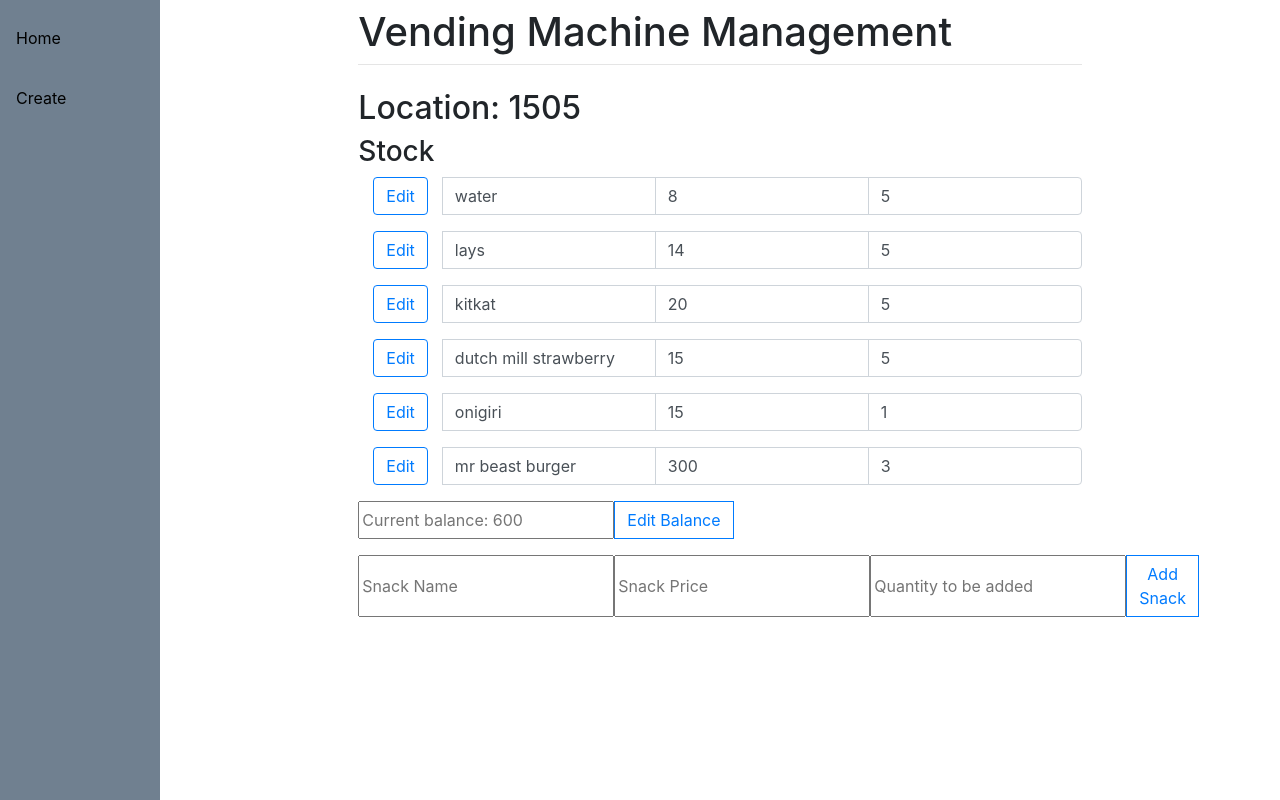
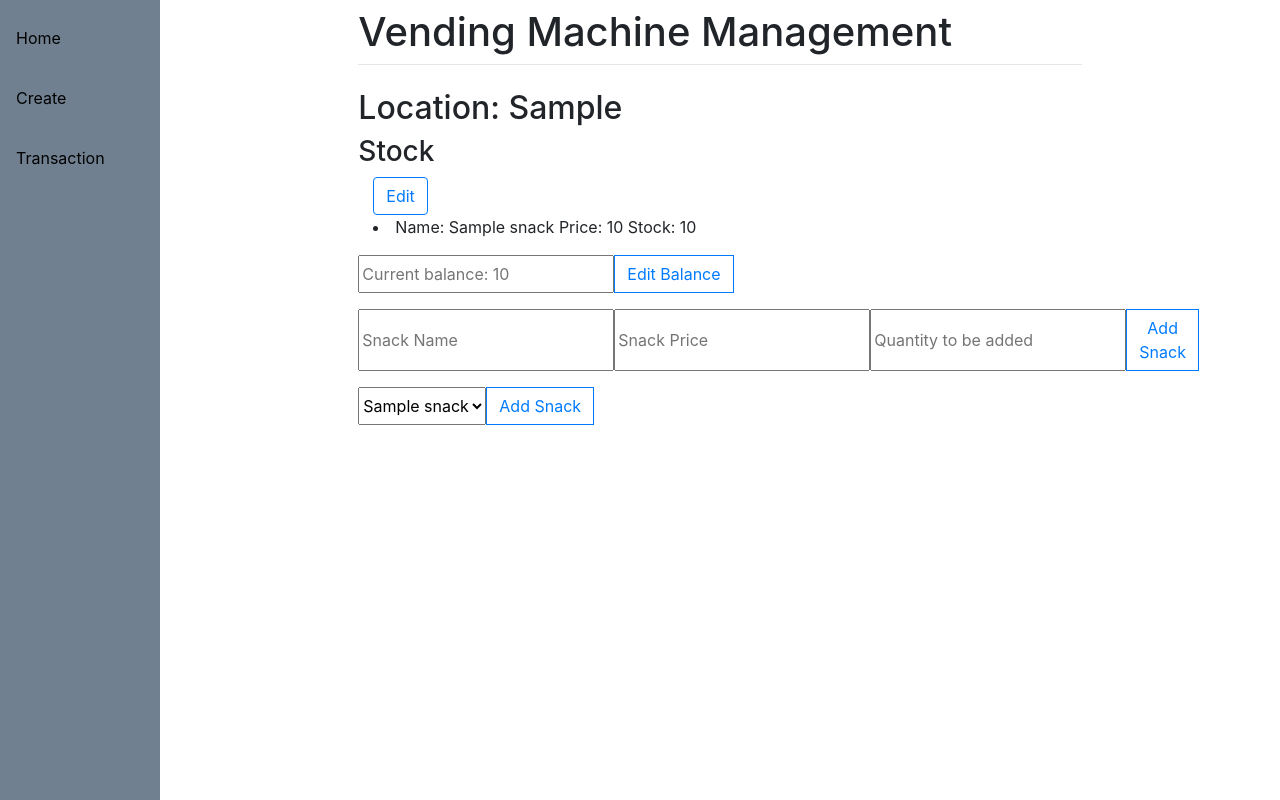
Before and after one commit to frediej/VendMachine, a Django app: template vending/templates/vending/vendingMachine.html in a window 1280 px wide. Run offline with Django 4.2, Linux system fonts and the light colour scheme; the template is opened without the code that fills it: values that come from a table or form of the project are taken from there, others are empty; data comes from the database, SQL or seed files in the repository; tables that the repository leaves empty hold one stand-in row (values such as "Sample post").

Commit message:
had to fix migrations, edited models for db normalization

```diff
--- a/vending/admin.py
+++ b/vending/admin.py
@@ -1,6 +1,7 @@
 from django.contrib import admin
-from .models import VendingMachine, Snacks
+from .models import VendingMachine, Snacks, Stock
 
 # Register your models here.
 admin.site.register(VendingMachine)
 admin.site.register(Snacks)
+admin.site.register(Stock)
--- a/vending/models.py
+++ b/vending/models.py
@@ -15,10 +15,20 @@ class VendingMachine(models.Model):
         return self.location
 
 class Snacks(models.Model):
-    vending_machine = models.ForeignKey(VendingMachine, on_delete=models.CASCADE)
+    # vending_machine = models.ForeignKey(VendingMachine, on_delete=models.CASCADE)
     name = models.CharField(max_length=200)
     price = models.IntegerField()
-    quantity = models.IntegerField()
+    totalQuantity = models.IntegerField()
+    usedQuantity = models.IntegerField(default=0)
+
 
     def __str__(self):
         return self.name
+
+class Stock(models.Model):
+    vendingMachine = models.ForeignKey(VendingMachine, on_delete=models.CASCADE)
+    snacks = models.ForeignKey(Snacks, on_delete=models.CASCADE)
+    stock = models.IntegerField()
+
+    def __str__(self):
+        return self.snacks.name + " " + str(self.stock)
--- a/vending/templates/vending/base.html
+++ b/vending/templates/vending/base.html
@@ -35,7 +35,8 @@
 <body>
     <div class="sidenav">
         <a href="/">Home</a><br>
-        <a href="create/">Create</a><br>
+        <a href="/create/">Create</a><br>
+        <a href="/transaction/">Transaction</a>
     </div>
     <div id=content", name="content", class="main">
         <div class="row justify-content-center">
--- a/vending/templates/vending/vendingMachine.html
+++ b/vending/templates/vending/vendingMachine.html
@@ -4,19 +4,17 @@
 <h3>Stock</h3>
 <form method="post" action="#">
     {% csrf_token %}
-        {% for item in vm.snacks_set.all %}
+    {% for item in stock %}
     <div class="input-group mb-3">
         <div class="input-group-prepend">
-                    {% if item.quantity != 0 %}
+            {% if item.stock != 0 %}
             <div class="container">
                 <button type="submit" name="editSnack" class="btn btn-outline-primary">Edit
                 </button>
+                <li> Name: {{item.snacks.name}} Price: {{item.snacks.price}} Stock: {{item.stock}}</li>
             </div>
             {% endif %}
         </div>
-                <input type="text" name="snackName" value="{{ item.name }}" class="form-control">
-                <input type="number" name="snackPrice" value="{{ item.price }}" class="form-control">
-                <input type="number" name="snackQuant" value="{{ item.quantity }}" class="form-control">
     </div>
     {% endfor %}
     <div class="input-group mb-3">
@@ -37,5 +35,17 @@
             <br>
         </div>
     </div>
+    <div class="input-group mb-3">
+        <div class="input-group-prepend">
+            <select class="form-select" aria-label="Snack Selection">
+                {% for snack in snacks %}
+                <option value="{{ snack.name }}">{{ snack.name }}</option>
+                {% endfor %}
+            </select>
+            <button type="submit" name="newSnack" value="newSnack" class="btn btn-outline-primary">Add Snack
+            </button>
+            <br>
+        </div>
+    </div>
 </form>
 {% endblock %}
--- a/vending/urls.py
+++ b/vending/urls.py
@@ -6,6 +6,7 @@ urlpatterns = [
     path("", views.home, name="home"),
     path("<str:loc>", views.index, name="index"),
     path("create/", views.create, name="create"),
+    path("transaction/", views.transaction, name="transaction"),
 
 
 ]
```
Also changed, not shown: vending/templates/vending/home.html (+19 -1 lines), vending/templates/vending/transaction.html (added, +14 -0 lines), vending/views.py (+28 -8 lines), db.sqlite3, vending/forms.py (line endings or trailing spaces), vending/migrations/0001_initial.py, vending/migrations/0002_vendingmachine_balance.py (deleted), vending/migrations/0003_remove_snacks_available.py (deleted). Lines whose indentation alone changed are shown as unchanged.
